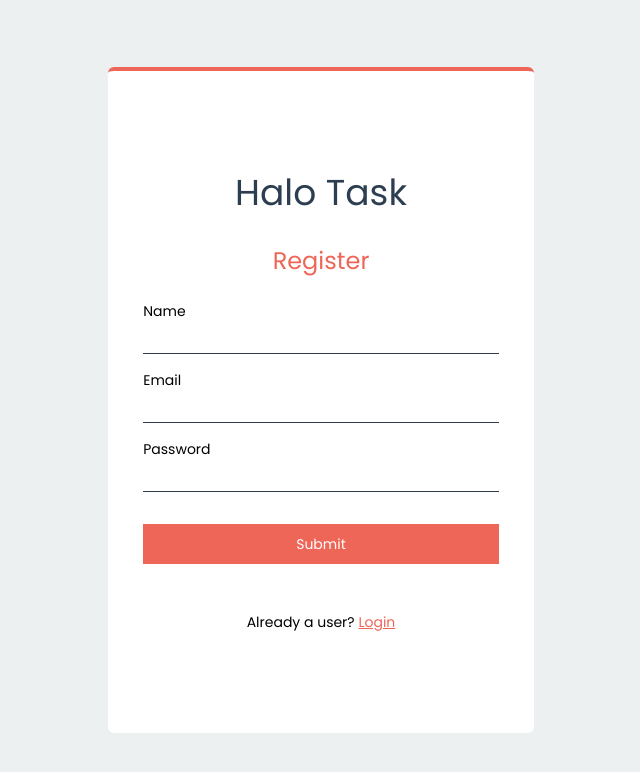
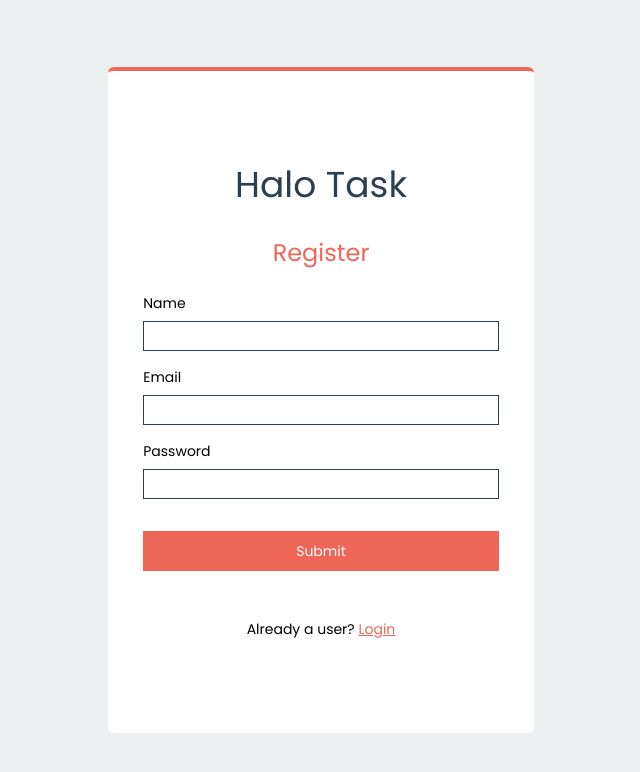
Before and after one commit to Matthew-uk/halo-Task, a Next.js app: page /register in a window 1280 px wide. Shown: the top 772 px of the page, without its empty margins (319-959 px from the left). Built offline with nearby package versions, Linux system fonts and the light colour scheme.

Commit message:
Final Touches on Login and Register Page

```diff
--- a/app/login/page.tsx
+++ b/app/login/page.tsx
@@ -3,8 +3,7 @@ import axios from "axios";
 import Link from "next/link";
 import React, { useState } from "react";
 const InputContainer = "flex flex-col text-sm";
-const Input =
-  "outline-none border-0 border-b border-gray-text text-orange-text py-2";
+const Input = "outline-none border border-gray-text text-orange-text p-1";
 import Cookies from "js-cookie";
 import { useRouter } from "next/navigation";
 import { toast } from "react-toastify";
--- a/app/register/page.tsx
+++ b/app/register/page.tsx
@@ -7,8 +7,7 @@ import Cookies from "js-cookie";
 import { toast } from "react-toastify";
 
 const inputContainer = "flex flex-col gap-2 text-sm";
-const input =
-  "outline-none border-0 border-b border-gray-text text-orange-text pb-1";
+const input = "outline-none border border-gray-text text-orange-text p-1";
 
 const Login = () => {
   const [name, setName] = useState("");
```
